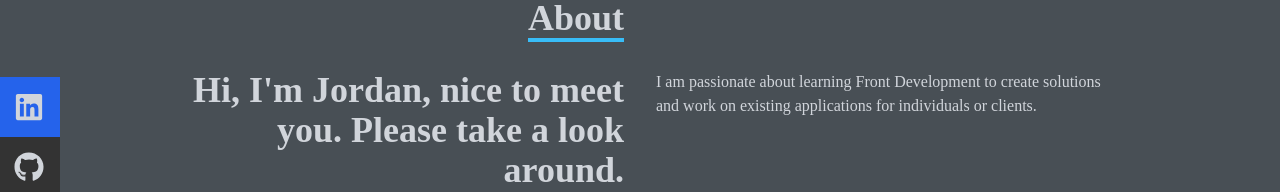
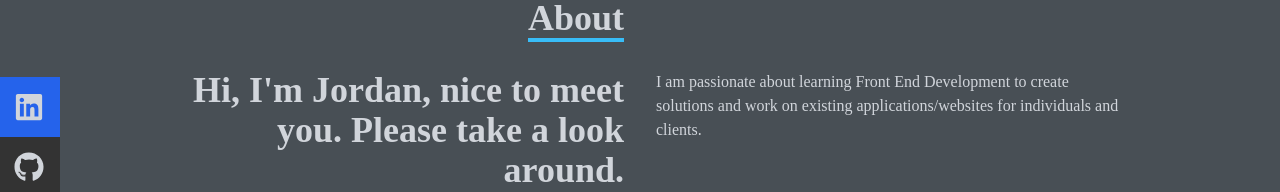
Before and after one commit to jmwilliams94/portfolio-project, a React (Create React App) app: page /about in a window 1280 px wide. Shown: the part 203-395 px from the top of the page. Built offline with nearby package versions, Linux system fonts and the light colour scheme.

Commit message:
About page changes

```diff
--- a/src/components/About.js
+++ b/src/components/About.js
@@ -19,9 +19,9 @@ const About = () => {
           </div>
           <div>
             <p>
-              I am passionate about learning Front Development to create
-              solutions and work on existing applications for individuals or
-              clients.{" "}
+              I am passionate about learning Front End Development to create
+              solutions and work on existing applications/websites for
+              individuals and clients.{" "}
             </p>
           </div>
         </div>
```
